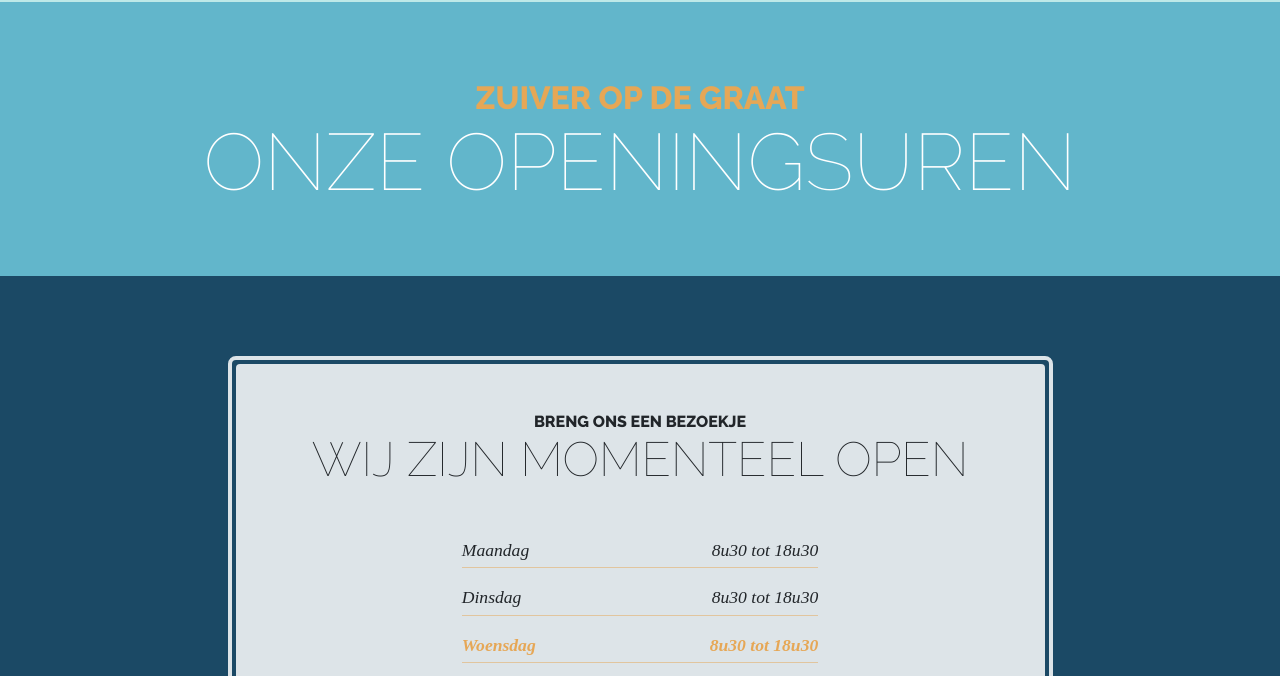
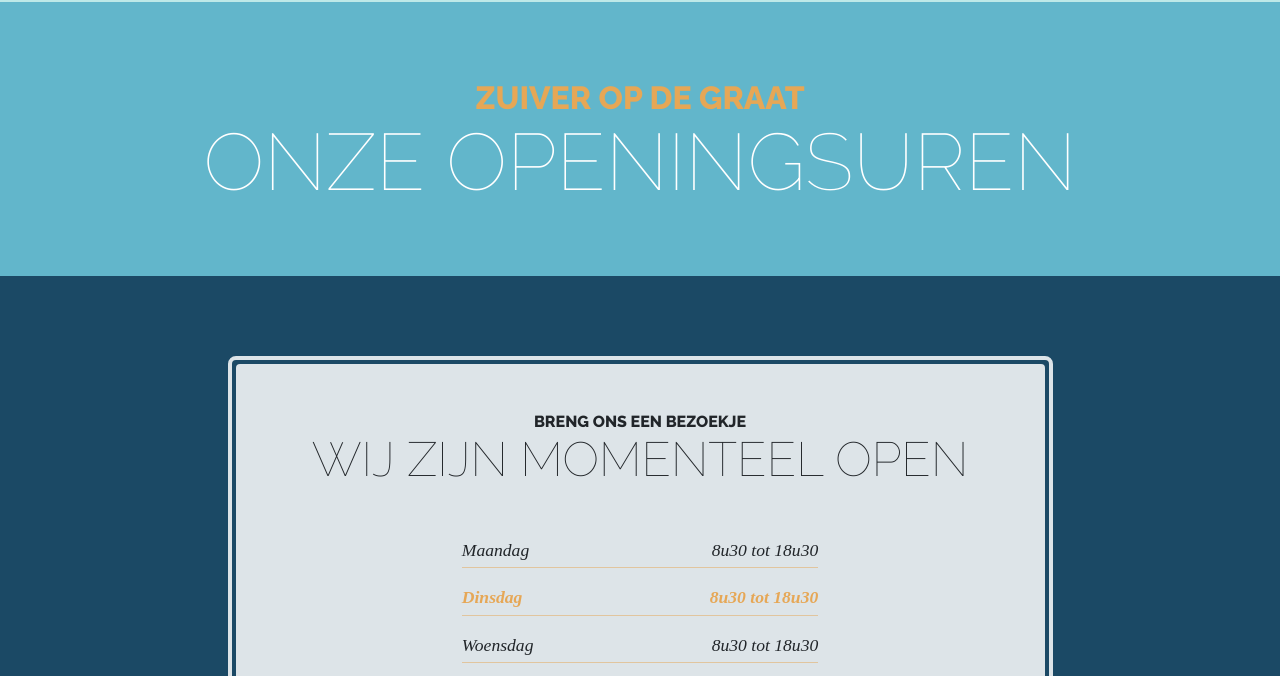
Before and after one commit to Tjoosten/opdegraat, a website: page ZODG/store.html in a window 1280 px wide. Shown: the part 120-796 px from the top of the page. Drawn offline with Linux system fonts and the light colour scheme; files whose address does not match are found by name.

Commit message:
fixed the timetable

```diff
--- a/ZODG/store.html
+++ b/ZODG/store.html
@@ -154,7 +154,7 @@
 
   <!-- Script to highlight the active date in the hours list -->
   <script>
-    $('.list-hours li').eq(new Date().getDay()).addClass('today');
+    $('.list-hours li').eq(new Date().getDay() - 1).addClass('today');
   </script>
 
 </html>
```
